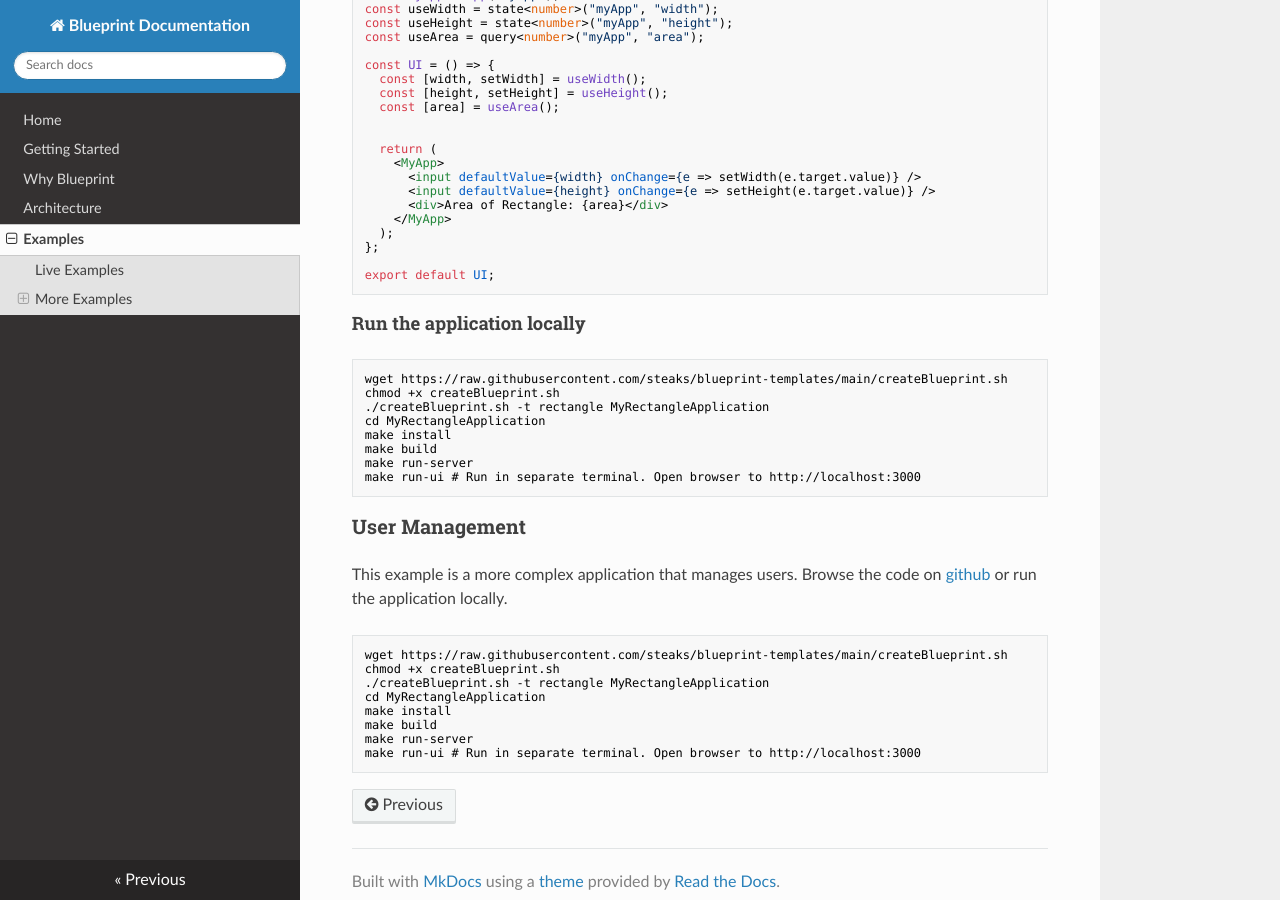
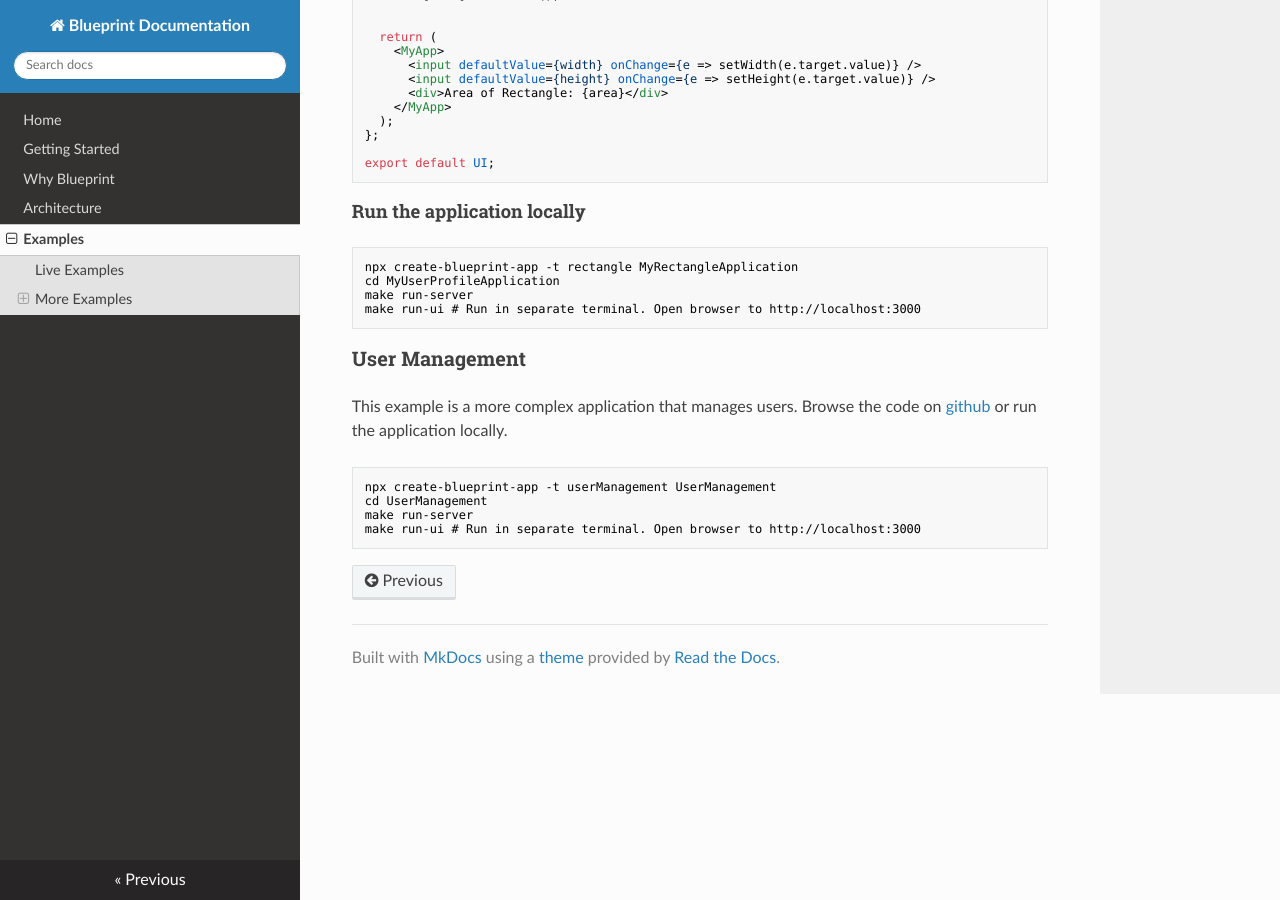
Before and after one commit to steaks/blueprint-docs, an MkDocs documentation site: the page built from docs/examples.md, in a window 1280 px wide and 900 px high, scrolled down 3359 px. Built offline with MkDocs 1.6.1, drawn with Linux system fonts in a browser that asks for light colours; nearby versions of some CDN libraries; some of the changed text lies outside the part shown.

Commit message:
Use script (#14)

````diff
--- a/docs/examples.md
+++ b/docs/examples.md
@@ -60,12 +60,8 @@ const HelloWorld = () => {
 #### Run the application locally
 
 ```shell
-wget https://raw.githubusercontent.com/steaks/blueprint-templates/main/createBlueprint.sh
-chmod +x createBlueprint.sh
-./createBlueprint.sh -t helloWorld MyHelloWorldApplication
+npx create-blueprint-app -t helloWorld MyHelloWorldApplication
 cd MyHelloWorldApplication
-make install
-make build
 make run-server
 make run-ui # Run in separate terminal. Open browser to http://localhost:3000
 ```
@@ -151,12 +147,8 @@ export default UI;
 #### Run the application locally
 
 ```shell
-wget https://raw.githubusercontent.com/steaks/blueprint-templates/main/createBlueprint.sh
-chmod +x createBlueprint.sh
-./createBlueprint.sh -t userProfile MyUserProfileApplication
+npx create-blueprint-app -t userProfile MyUserProfileApplication
 cd MyUserProfileApplication
-make install
-make build
 make run-server
 make run-ui # Run in separate terminal. Open browser to http://localhost:3000
 ```
@@ -219,12 +211,8 @@ export default UI;
 #### Run the application locally
 
 ```shell
-wget https://raw.githubusercontent.com/steaks/blueprint-templates/main/createBlueprint.sh
-chmod +x createBlueprint.sh
-./createBlueprint.sh -t rectangle MyRectangleApplication
-cd MyRectangleApplication
-make install
-make build
+npx create-blueprint-app -t rectangle MyRectangleApplication
+cd MyUserProfileApplication
 make run-server
 make run-ui # Run in separate terminal. Open browser to http://localhost:3000
 ```
@@ -234,12 +222,8 @@ make run-ui # Run in separate terminal. Open browser to http://localhost:3000
 This example is a more complex application that manages users. Browse the code on [github](https://github.com/steaks/blueprint/tree/main/examples/userManagement) or run the application locally.
 
 ```shell
-wget https://raw.githubusercontent.com/steaks/blueprint-templates/main/createBlueprint.sh
-chmod +x createBlueprint.sh
-./createBlueprint.sh -t rectangle MyRectangleApplication
-cd MyRectangleApplication
-make install
-make build
+npx create-blueprint-app -t userManagement UserManagement
+cd UserManagement
 make run-server
 make run-ui # Run in separate terminal. Open browser to http://localhost:3000
 ```
````
Also changed, not shown: docs/gettingStarted.md (+2 -18 lines).
